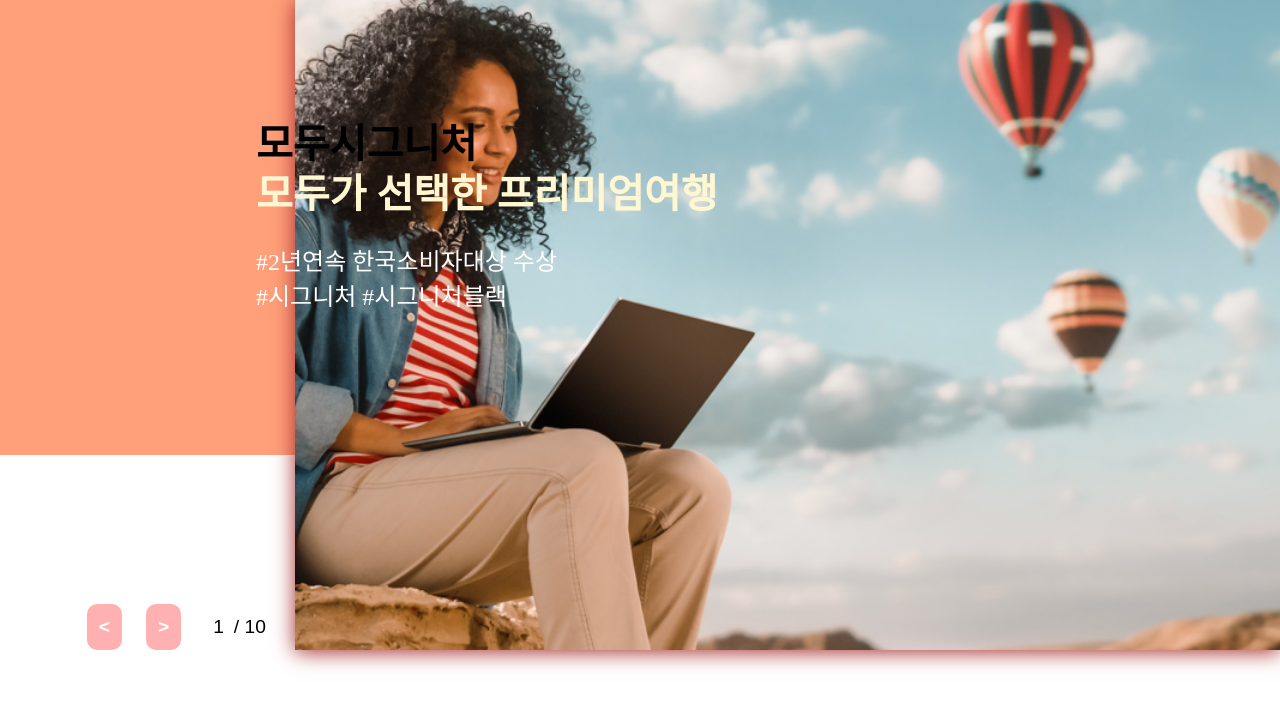
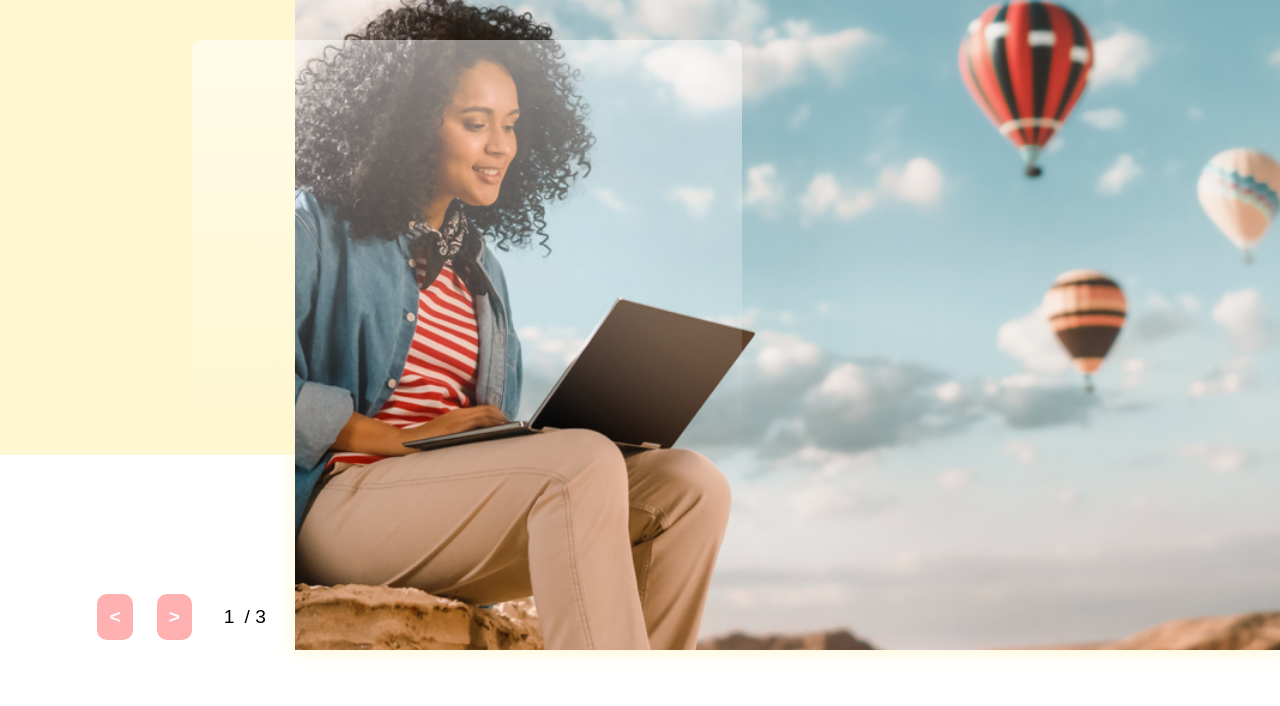
Before and after one commit to do3642/sharetravel-react, a React (Create React App) app: page / in a window 1280 px wide. Shown: the top 706 px of the page. Built offline with nearby package versions, Linux system fonts and the light colour scheme; a web font is replaced by a local one.

Commit message:
Add: 비주얼 화면전환 이벤트 구현
Style:비주얼텍스트 상자 디자인 개선

Update: 슬라이드 데이터 분리

```diff
--- a/src/components/Visual.js
+++ b/src/components/Visual.js
@@ -1,40 +1,83 @@
 import { Link } from "react-router-dom";
 import '../styles/Visual.css'
+import { useEffect, useState } from "react";
+import slides from '../data/slidesData.js';
 
 function Visual (){
+
+
+    // 색상 배열과 슬라이드 상태
+    const colors = ["#FFF7D1", "#FFECC8", "#FFD09B"];
+    const mainTextColor = ["#000 ","1E3A4D",""];
+    const subTextColor = ["#5C4033","#000",""];
+    const hashtagsColor = ["#000","",""];
+    const [currentSlide, setCurrentSlide] = useState(0);
+    const [colorIndex, setColorIndex] = useState(0);
+    const [isAnimating, setIsAnimating] = useState(false); // 애니메이션 상태 추가
+
+    // 다음 슬라이드로 이동하는 함수
+    const nextSlide = () => {
+      if(!isAnimating) return;
+      setTimeout(()=>{
+        setCurrentSlide((prev) => (prev + 1) % slides.length);
+        setColorIndex((prev) => (prev + 1) % colors.length);
+      },200);
+    };
+
+    // 이전 슬라이드로 이동하는 함수
+    const prevSlide = () => {
+      if(!isAnimating) return;
+        setTimeout(()=>{
+          setCurrentSlide((prev) => (prev - 1 + slides.length) % slides.length);
+          setColorIndex((prev) => (prev - 1 + colors.length) % colors.length);
+        },200);
+
+    };
+
+
+    useEffect(()=>{
+      setIsAnimating(false);
+      setTimeout(() => {
+        setIsAnimating(true); // 일정 시간 후 클래스 추가
+    }, 200);
+    },[currentSlide])
+
+
+
   return (
     <section id="visual">
       <article className="left-visual">
-        <div className="color-box"></div>
+        <div className="color-box" style={{ backgroundColor: colors[colorIndex] }}></div>
         <div className="visual-batch-box">
             <div className="visual-btn-box">
-              <button>&lt;</button>
-              <button>&gt;</button>
+              <button onClick={prevSlide}>&lt;</button>
+              <button onClick={nextSlide}>&gt;</button>
               <span>
-                <span>1</span>
-                <span>/ 10</span>
+                <span>{currentSlide + 1}</span>
+                <span>/ {slides.length}</span>
               </span>
             </div>
         </div>
       </article>
 {/* ------------------------ */}
-      <article className="right-visual">
-        <Link to={'/'}>
-          <img src="/img/Banner-1.jpg" alt="메인비주얼"></img>
+
+      <article className="right-visual" style={{ boxShadow: `0px 2px 20px ${colors[colorIndex]}` }}>
+        <Link to={slides[currentSlide].link}>
+          <img src={slides[currentSlide].imgSrc} alt="메인비주얼"></img>
         </Link>
       </article>
 
       <div className="visual-text-box">
-          <div>
-            <p>모두시그니처</p>
-            <p>모두가 선택한 프리미엄여행</p>
+          <div className={isAnimating ? 'animating' : ''}>
+            <p style={{color:`${mainTextColor[currentSlide]}`}}>{slides[currentSlide].mainText}</p>
+            <p style={{color:`${subTextColor[currentSlide]}`}}>{slides[currentSlide].subText}</p>
           </div>
-          <div>
-            <p>#2년연속 한국소비자대상 수상</p>
-            <p>#시그니처 #시그니처블랙</p>
+          <div className={isAnimating ? 'animating' : ''}>
+            {slides[currentSlide].hashtags.map((hashtag, index) => (
+              <p key={index} style={{color:`${hashtagsColor[currentSlide]}`}}>{hashtag}</p>
+            ))}
           </div>
       </div>
-
     </section>
   )
 }
--- /dev/null
+++ b/src/data/slidesData.js
@@ -0,0 +1,28 @@
+ // 슬라이드 데이터 배열 (이미지, 링크, 텍스트)
+ const slides = [
+  {
+    imgSrc: "/img/Banner-1.jpg",
+    link: "/",
+    mainText: "모두시그니처",
+    subText: "모두가 선택한 프리미엄여행",
+    hashtags: ["#2년연속 한국소비자대상 수상", "#시그니처 #시그니처블랙"]
+  },
+  {
+    imgSrc: "/img/Banner-2.jpg",
+    link: "/page2",
+    mainText: "프리미엄여행2",
+    subText: "차별화된 여행 경험",
+    hashtags: ["#여행 #프리미엄 #특별한경험"]
+  },
+  {
+    imgSrc: "/img/Banner-3.jpg",
+    link: "/page3",
+    mainText: "럭셔리 트립",
+    subText: "평생 남을 최고의 여행",
+    hashtags: ["#럭셔리 #독점여행 #VIP"]
+  }
+];
+
+
+
+export default slides;
--- a/src/styles/Visual.css
+++ b/src/styles/Visual.css
@@ -9,19 +9,22 @@
 /* 왼쪽 배치 비주얼 */
 .left-visual{
   width: 30%;
+  position: relative;
 }
 .color-box{
   width: 100%;
-  height: 70%;
+  height: 100%;
   background-color:lightsalmon;
+  transition: .5s;
 }
 .visual-batch-box{
   width: 100%;
   height: 30%;
-  position: relative;left: 0;top: 0;
+  position: absolute; left: 0;bottom: 0;
+  background-color: #fff;
 }
 .visual-batch-box .visual-btn-box{
-  position: absolute; right: 10%; bottom: 0;
+  position: absolute; right: 10%; bottom: 5%;
 }
 .visual-batch-box .visual-btn-box button{
   border: none;
@@ -64,7 +67,6 @@
   font-size: 1.2em;
 }
 
-
 /* 오른쪽 이미지 비주얼 */
 
 .right-visual{
@@ -73,11 +75,14 @@
   box-shadow: 0px 2px 20px brown;
   font-size: 0;
   overflow: hidden;
+  position: relative;
+
 }
 .right-visual a{
   display: inline-block;
   width: 100%;
   height: 100%;
+
 }
 .right-visual a img{
   width: 100%;
@@ -89,17 +94,40 @@
 
 /* 비주얼에 떠 있는 텍스트박스 */
 .visual-text-box{
-  position: absolute; left: 20%;top: 15%;
+  width: 550px;
+  position: absolute; left: 15%;top: 5%;
   line-height: 50px;
+  background: linear-gradient(to bottom, rgba(255, 255, 255, 0.5), rgba(255, 255, 255, 0));
+  padding: 100px 15px;
+  border-radius: 10px;
+  overflow: hidden;
 }
-.visual-text-box div{}
+
+.visual-text-box div{
+  opacity: 0;
+  transform: translateY(-100%);
+}
+.visual-text-box div.animating{
+  animation: slideIn 1s forwards;
+}
 .visual-text-box div p{
+}
 
+
+@keyframes slideIn {
+  0% {
+    opacity: 0;
+    transform: translateY(-100%); /* 위에서 내려오는 효과 */
+  }
+  100% {
+    opacity: 1;
+    transform: translateY(0);
+  }
 }
 
 
 .visual-text-box div:first-child{
-  font-size: 16px;
+  font-size: 1em;
   margin-bottom: 25px;
 }
 .visual-text-box div:first-child p{
@@ -113,9 +141,38 @@
 
 .visual-text-box div:last-child{
   line-height: 35px;
+  font-size: 1em;
 }
 .visual-text-box div:last-child p{
   font-size: 1.5em;
   font-family: 'Pretendard-Regular';
   color: #fff;
 }
+
+
+
+/*  반응형 처리 */
+
+@media (max-width: 1020px) {
+  .visual-batch-box{
+    display: none;
+  }
+  .left-visual{
+    display: none;
+  }
+  .visual-text-box{
+    width: 505px;
+    left: 50%;
+    transform: translate(-50%);
+  }
+}
+
+@media (max-width: 700px) {
+  .visual-text-box{
+    display: none;
+  }
+  .right-visual{
+    height: 300px;
+  }
+
+}
```
Also changed, not shown: public/img/Banner-2.jpg (added), public/img/Banner-3.jpg (added).
